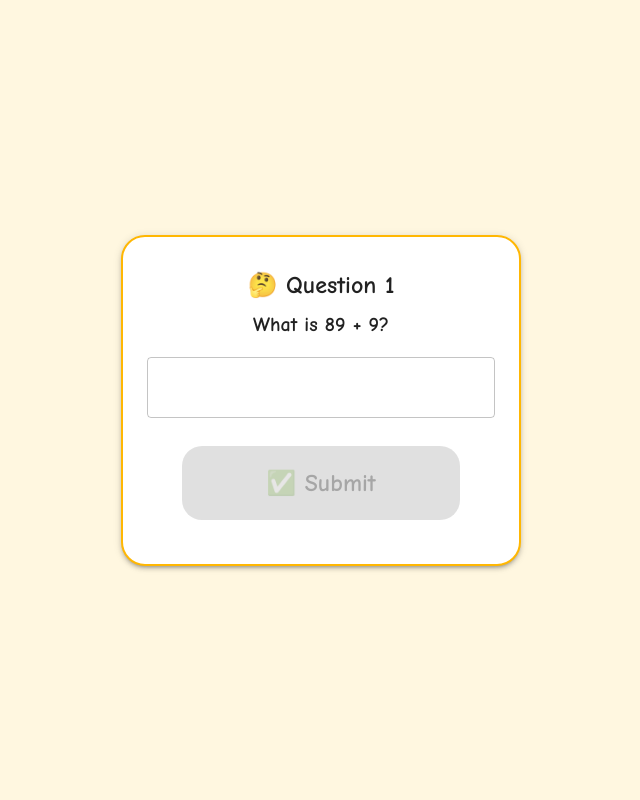
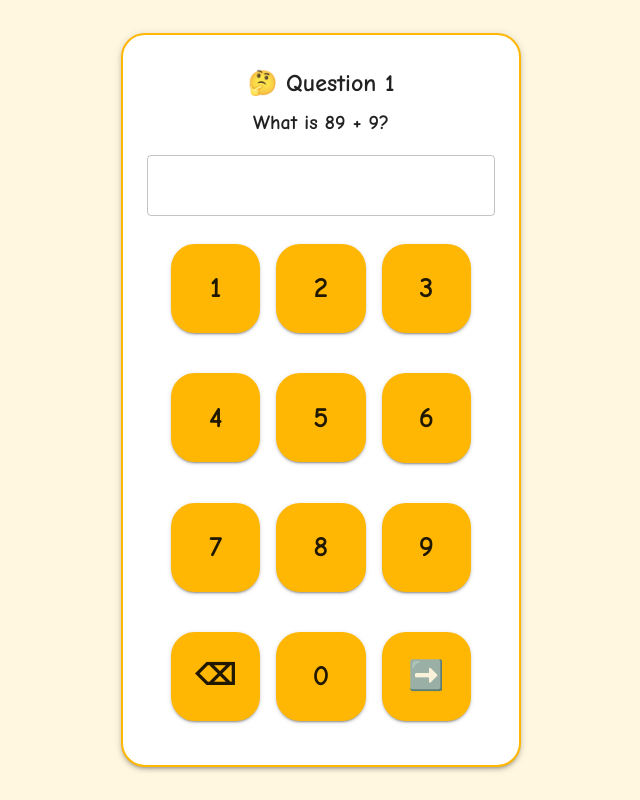
Before and after one commit to sjkisby/my-maths-app-v2, a React (Vite) app: page / in a window 1280 px wide. Both pictures are taken after a click on the button "🎮 Play". Shown: the whole page, without its empty margins (319-959 px from the left). Built offline with nearby package versions, Linux system fonts and the light colour scheme.

Commit message:
Keypad added.

```diff
--- /dev/null
+++ b/src/components/NumericKeypa.jsx
@@ -0,0 +1,37 @@
+import React from 'react';
+import { Box, Button } from '@mui/material';
+
+const keys = ['1','2','3','4','5','6','7','8','9','⌫','0','➡️'];
+
+const NumericKeypad = ({ onKeyPress }) => {
+  return (
+    <Box
+      sx={{
+        display: 'grid',
+        gridTemplateColumns: 'repeat(3, 1fr)',
+        gap: 2,
+        maxWidth: 300,
+        margin: '0 auto',
+      }}
+    >
+      {keys.map((key, index) => (
+        <Button
+          key={index}
+          variant="contained"
+          onClick={() => onKeyPress(key)}
+          sx={{
+            aspectRatio: '1 / 1',
+            fontSize: '1.8rem',
+            borderRadius: '1.5rem',
+            minWidth: 0,
+            width: '100%',
+          }}
+        >
+          {key}
+        </Button>
+      ))}
+    </Box>
+  );
+};
+
+export default NumericKeypad;
--- a/src/components/PlayScreen.jsx
+++ b/src/components/PlayScreen.jsx
@@ -3,6 +3,7 @@ import { Button, TextField, Typography } from '@mui/material';
 import questionsData from '../data/questions.json';
 import Confetti from 'react-confetti';
 import { useWindowSize } from 'react-use'; // to get window dimensions
+import NumericKeypad from './NumericKeypa';
 
 const PlayScreen = ({setScreen}) => {
   const [questions, setQuestions] = useState([]);
@@ -98,15 +99,15 @@ const PlayScreen = ({setScreen}) => {
           sx={{ mb: 2, borderRadius: '12px' }}
           inputProps={{ style: { fontSize: '1.2rem', textAlign: 'center' } }}
         />
-        <Button
-          variant="contained"
-          color="primary"
-          fullWidth
-          onClick={handleSubmit}
-          disabled={userAnswer === ''}
-        >
-          ✅ Submit
-        </Button>
+        <NumericKeypad onKeyPress={(key) => {
+          if (key === '⌫') {
+            setUserAnswer((prev) => prev.slice(0, -1));
+          } else if (key === '➡️') {
+            handleSubmit(); // your existing function
+          } else {
+            setUserAnswer((prev) => prev + key);
+          }
+        }} />
       </>
     )}
   </>
```
